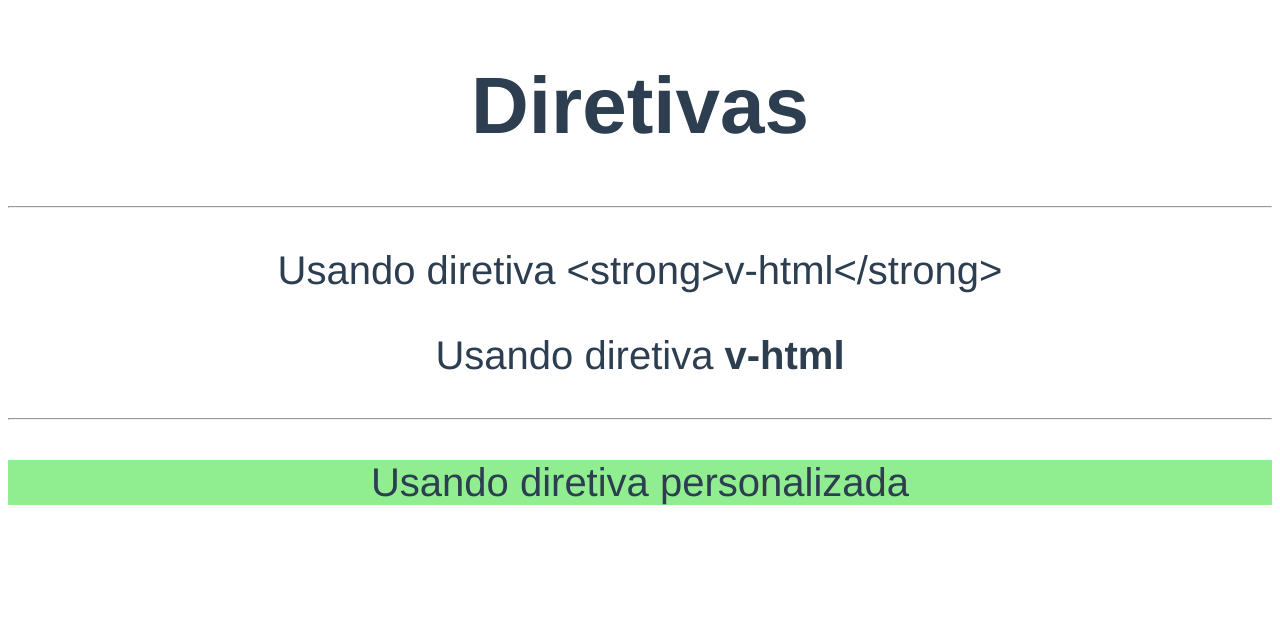
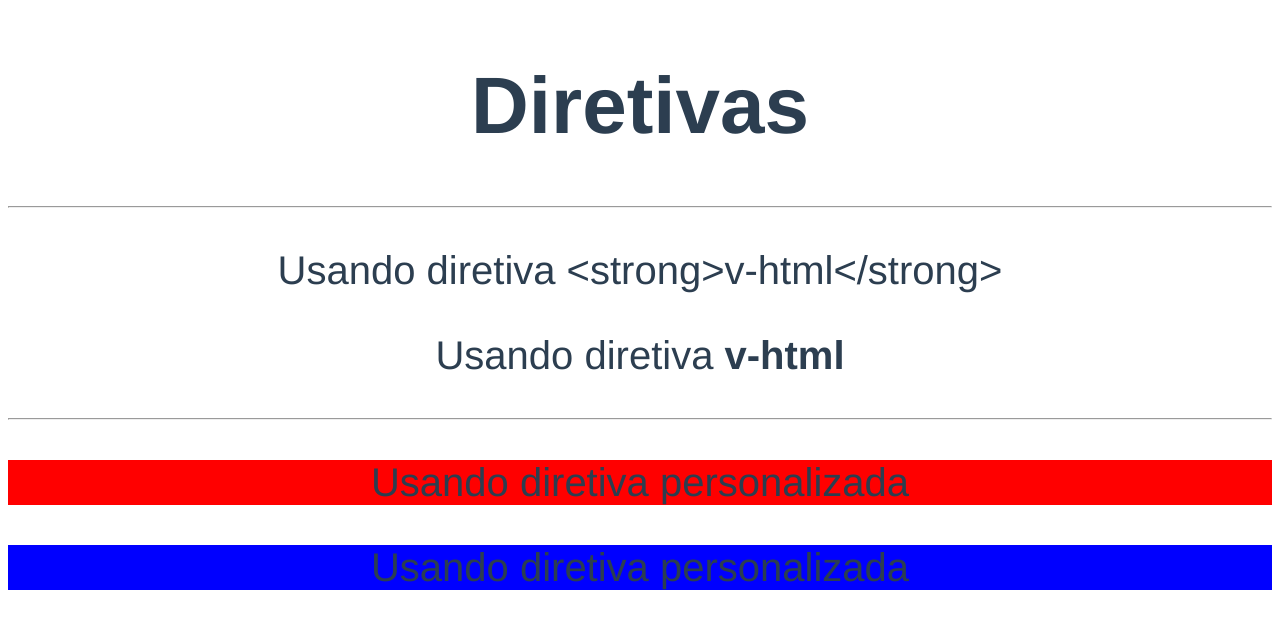
Before and after one commit to lmbaldi/curso-vue, a Vue app in the folder diretivas/diretivas-exercicios/: page / in a window 1280 px wide. Shown: the top 628 px of the page. Built offline with nearby package versions, Linux system fonts and the light colour scheme.

Commit message:
passing value to custom directive

```diff
--- a/diretivas/diretivas-exercicios/src/App.vue
+++ b/diretivas/diretivas-exercicios/src/App.vue
@@ -1,23 +1,29 @@
 <template>
   <div id="app">
     <h1>Diretivas</h1>
-		<hr>
+    <hr />
     <p v-text="'Usando diretiva <strong>v-html</strong>'"></p>
     <p v-html="'Usando diretiva <strong>v-html</strong>'"></p>
-		<hr>
-		<p v-destaque>Usando diretiva personalizada</p>
+    <hr />
+    <!-- <p v-destaque>Usando diretiva personalizada</p> -->
+	<p v-destaque="'red'">Usando diretiva personalizada</p>
+	<p v-destaque="cor">Usando diretiva personalizada</p>
   </div>
 </template>
 
 <script>
 export default {
-
+	data(){
+		return {
+			cor: 'blue'
 		}
+	}
+};
 </script>
 
 <style>
 #app {
-	font-family: 'Avenir', Helvetica, Arial, sans-serif;
+  font-family: "Avenir", Helvetica, Arial, sans-serif;
   -webkit-font-smoothing: antialiased;
   -moz-osx-font-smoothing: grayscale;
   text-align: center;
--- a/diretivas/diretivas-exercicios/src/main.js
+++ b/diretivas/diretivas-exercicios/src/main.js
@@ -5,7 +5,8 @@
 
 Vue.directive('destaque', {
 	bind(el, binding, vnode) {
-		el.style.backgroundColor = 'lightgreen'
+		// el.style.backgroundColor = 'lightgreen'
+		el.style.backgroundColor = binding.value
 	}
 })
 
```
Lines whose indentation alone changed are shown as unchanged.
